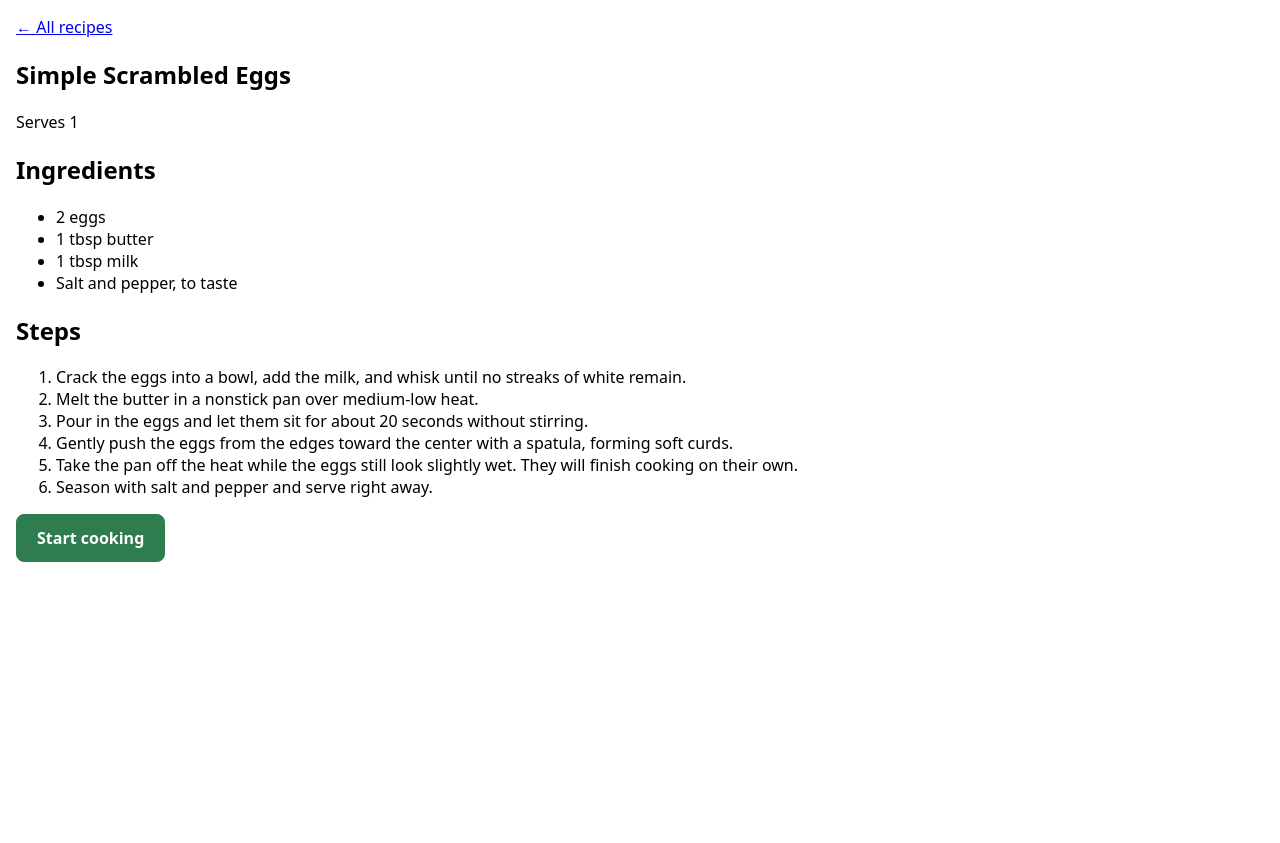
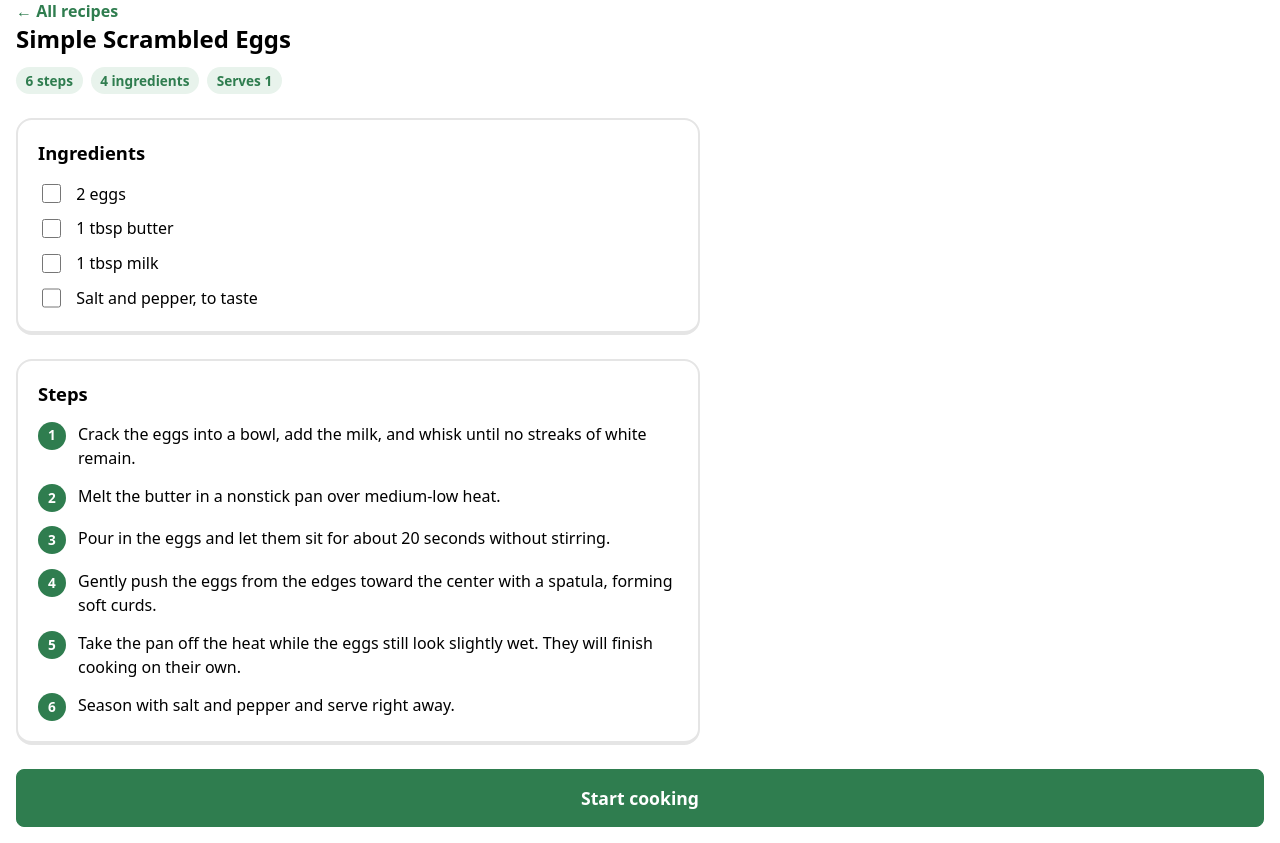
Before and after one commit to Nemo-22-UF/CEN3031-Project, a Flask app: page /recipes/1 in a window 1280 px wide. Shown: the part 38-881 px from the top of the page. Before the commit the page ends 600 px from the top, so only its background shows below. Run offline with Flask 3, Linux system fonts and the light colour scheme.

Commit message:
feat: style recipe browse and detail pages, add sample recipes (#36)

```diff
--- a/app/recipes.py
+++ b/app/recipes.py
@@ -1,8 +1,8 @@
-"""Recipe lookups used by the guided cooking pages.
+"""Recipe lookups used by the recipe and guided cooking pages.
 
-For now this returns hard-coded sample data so guided cooking can be built
+For now this returns hard-coded sample data so the pages can be built
 before the database models (PBI-02a) and recipe import (PBI-03b) are done.
-Once those land, only get_recipe() needs to change to query the models.
+Once those land, only get_recipe() and get_all_recipes() need to change.
 """
 
 SAMPLE_RECIPES = {
@@ -25,6 +25,42 @@ SAMPLE_RECIPES = {
             "Season with salt and pepper and serve right away.",
         ],
     },
+    2: {
+        "id": 2,
+        "title": "Garlic Butter Pasta",
+        "base_servings": 2,
+        "ingredients": [
+            {"quantity": 200, "unit": "g", "name": "spaghetti"},
+            {"quantity": 3, "unit": "tbsp", "name": "butter"},
+            {"quantity": 3, "unit": "cloves", "name": "garlic, minced"},
+            {"quantity": 2, "unit": "tbsp", "name": "grated parmesan"},
+            {"quantity": None, "unit": "", "name": "Salt, to taste"},
+        ],
+        "steps": [
+            "Bring a large pot of salted water to a boil and cook the spaghetti until tender.",
+            "Save a small cup of pasta water, then drain the spaghetti.",
+            "Melt the butter in a pan over medium-low heat and cook the garlic for about 1 minute, until it smells fragrant.",
+            "Add the spaghetti and a splash of pasta water, and toss until coated.",
+            "Top with parmesan and serve.",
+        ],
+    },
+    3: {
+        "id": 3,
+        "title": "Avocado Toast",
+        "base_servings": 1,
+        "ingredients": [
+            {"quantity": 1, "unit": "slice", "name": "bread"},
+            {"quantity": 1, "unit": "", "name": "ripe avocado"},
+            {"quantity": 1, "unit": "tsp", "name": "lemon juice"},
+            {"quantity": None, "unit": "", "name": "Salt and chili flakes, to taste"},
+        ],
+        "steps": [
+            "Toast the bread until golden.",
+            "Mash the avocado in a bowl with the lemon juice and a pinch of salt.",
+            "Spread the avocado on the toast.",
+            "Sprinkle with chili flakes and serve.",
+        ],
+    },
 }
 
 
@@ -33,6 +69,6 @@ def get_recipe(recipe_id):
     return SAMPLE_RECIPES.get(recipe_id)
 
 
-
 def get_all_recipes():
+    """Return every recipe."""
     return list(SAMPLE_RECIPES.values())
--- a/app/static/style.css
+++ b/app/static/style.css
@@ -109,3 +109,235 @@ body {
     margin: 0.5rem 0 0;
     color: #b3261e;
 }
+
+body{
+    font-family: system-ui, sans-serif;
+    margin: 0;
+    padding: 1rem;
+}
+/* Guided cooking */
+.cook{
+    max-width: 40rem;
+    margin: 2rem auto;
+}
+.cook-recipe{
+    margin: 0 0 0.5rem;
+    color: #555;
+    font-weight: 600;
+}
+.cook-progress-label{
+    margin: 0 0 0.5rem;
+    font-size: 0.9rem;
+    color: #555;
+}
+.cook-progress{
+    height: 0.5rem;
+    background: #e5e5e5;
+    border-radius: 999px;
+    overflow: hidden;
+}
+.cook-progress-fill{
+    height: 100%;
+    background: #2f7d4f;
+}
+.cook-step{
+    margin: 2rem 0;
+    font-size: 1.5rem;
+    line-height: 1.4;
+}
+.cook-nav{
+    display: flex;
+    justify-content: space-between;
+    gap: 1rem;
+}
+.button{
+    display: inline-block;
+    padding: 0.75rem 1.25rem;
+    border-radius: 0.5rem;
+    border: 1px solid #2f7d4f;
+    background: #2f7d4f;
+    color: #fff;
+    text-decoration: none;
+    font-weight: 600;
+}
+.button-secondary{
+    background: #fff;
+    color: #2f7d4f;
+}
+.button.is-disabled{
+    opacity: 0.4;
+    pointer-events: none;
+}
+/* Serving scaling */
+.cook-ingredients{
+    margin: 2rem 0;
+    padding: 1rem 1.25rem;
+    border: 1px solid #e5e5e5;
+    border-radius: 0.5rem;
+}
+.cook-ingredients h2{
+    margin: 1rem 0 0.5rem;
+    font-size: 1rem;
+}
+.cook-ingredients ul{
+    margin: 0;
+    padding-left: 1.25rem;
+}
+.servings-form{
+    display: flex;
+    align-items: center;
+    gap: 0.75rem;
+}
+.servings-form input{
+    width: 4rem;
+    padding: 0.5rem;
+    font-size: 1rem;
+}
+.servings-form .button{
+    padding: 0.5rem 1rem;
+    font-size: 0.9rem;
+    cursor: pointer;
+}
+.servings-error{
+    margin: 0.5rem 0 0;
+    color: #b3261e;
+}
+/* Receipe browser */
+.recipes {
+    max-width: 60rem;
+    margin: 2rem auto;
+}
+.recipes-intro{
+    color: #555;
+    margin: 0 0 1.5rem;
+}
+.recipe-grid{
+    list-style: none;
+    padding: 0;
+    margin: 0;
+    display: grid;
+    grid-template-columns: repeat(auto-fit, minmax(16rem, 1fr));
+    gap: 1rem;
+}
+.recipe-card{
+    display: flex;
+    flex-direction: column;
+    gap: 0.75rem;
+    height: 100%;
+    padding: 1.25rem;
+    border: 2px solid #e5e5e5;
+    border-bottom-width: 4px;
+    border-radius: 1rem;
+    background: #fff;
+    color: inherit;
+    text-decoration: none;
+    transition: border-color 0.15s, transform 0.15s;
+}
+.recipe-card:hover{
+    border-color: #2f7d4f;
+    transform: translateY(-2px);
+}
+.recipe-card-title{
+    margin: 0;
+    font-size: 1.25rem;
+}
+.recipe-card-cta{
+    margin-top: auto;
+    font-weight: 600;
+    color: #2f7d4f;
+}
+.badges{
+    display: flex;
+    gap: 0.5rem;
+    flex-wrap: wrap;
+}
+.badge{
+    padding: 0.25rem 0.6rem;
+    border-radius: 999px;
+    background: #e8f3ec;
+    color: #2f7d4f;
+    font-size: 0.85rem;
+    font-weight: 600;
+}
+/* Recipe detail */
+.detail-box{
+    max-width: 40rem;
+    margin: 2rem auto;
+}
+.recipe-detail h1{
+    margin: 0 0 0.75rem;
+}
+.back-link{
+    color: #2f7d4f;
+    font-weight: 600;
+    text-decoration: none;
+}
+.detail-box{
+    margin: 1.5rem 0;
+    padding: 1.25rem;
+    border: 2px solid #e5e5e5;
+    border-bottom-width: 4px;
+    border-radius: 1rem;
+}
+.detail-box h2{
+    margin: 0 0 1rem;
+    font-size: 1.15rem;
+}
+.ingredient-list{
+    list-style: none;
+    padding: 0;
+    margin: 0;
+}
+.ingredient-list li + li{
+    margin-top: 0.6rem;
+}
+.ingredient-list label{
+    display: flex;
+    align-items: center;
+    gap: 0.75rem;
+    cursor: pointer;
+}
+.ingredient-list input{
+    width: 1.2rem;
+    height: 1.2rem;
+    accent-color: #2f7d4f;
+}
+.ingredient-list input:checked + span{
+    color: #999;
+    text-decoration: line-through;
+}
+.step-list{
+    list-style: none;
+    padding: 0;
+    margin: 0;
+    counter-reset: step;
+}
+.step-list li{
+    counter-increment: step;
+    display: flex;
+    gap: 0.75rem;
+    line-height: 1.5;
+}
+.step-list li + li{
+    margin-top: 0.9rem;
+}
+.step-list li::before{
+    content: counter(step);
+    flex-shrink: 0;
+    width: 1.75rem;
+    height: 1.75rem;
+    border-radius: 50%;
+    background: #2f7d4f;
+    color: #fff;
+    font-size: 0.85rem;
+    font-weight: 700;
+    display: flex;
+    align-items: center;
+    justify-content: center;
+}
+.button-large{
+    display: block;
+    text-align: center;
+    padding: 1rem;
+    font-size: 1.1rem;
+}
--- a/app/templates/recipe_detail.html
+++ b/app/templates/recipe_detail.html
@@ -4,24 +4,38 @@
 
 {% block content %}
 <section class="recipe-detail">
-    <p><a href="{{ url_for('main.recipes') }}">← All recipes</a></p>
+    <a class="back-link" href="{{ url_for('main.recipes') }}">← All recipes</a>
+
     <h1>{{ recipe.title }}</h1>
-    <p>Serves {{ recipe.base_servings }}</p>
+    <div class="badges">
+        <span class="badge">{{ recipe.steps | length }} steps</span>
+        <span class="badge">{{ recipe.ingredients | length }} ingredients</span>
+        <span class="badge">Serves {{ recipe.base_servings }}</span>
+    </div>
 
+    <div class="detail-box">
         <h2>Ingredients</h2>
-    <ul>
+        <ul class="ingredient-list">
             {% for ingredient in recipe.ingredients %}
-        <li>{% if ingredient.quantity is not none %}{{ format_quantity(ingredient.quantity) }}{% if ingredient.unit %} {{ ingredient.unit }}{% endif %} {% endif %}{{ ingredient.name }}</li>
+            <li>
+                <label>
+                    <input type="checkbox">
+                    <span>{% if ingredient.quantity is not none %}{{ format_quantity(ingredient.quantity) }}{% if ingredient.unit %} {{ ingredient.unit }}{% endif %} {% endif %}{{ ingredient.name }}</span>
+                </label>
+            </li>
             {% endfor %}
         </ul>
+    </div>
 
+    <div class="detail-box">
         <h2>Steps</h2>
-    <ol>
+        <ol class="step-list">
             {% for step in recipe.steps %}
             <li>{{ step }}</li>
             {% endfor %}
         </ol>
+    </div>
 
-    <a class="button" href="{{ url_for('main.cook', recipe_id=recipe.id, step=1) }}">Start cooking</a>
+    <a class="button button-large" href="{{ url_for('main.cook', recipe_id=recipe.id, step=1) }}">Start cooking</a>
 </section>
 {% endblock %}
```
Also changed, not shown: app/templates/recipes.html (+12 -4 lines), tests/test_recipes.py (+6 -0 lines). Lines whose indentation alone changed are shown as unchanged.
